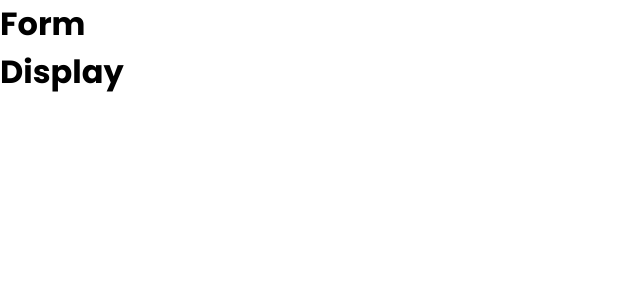
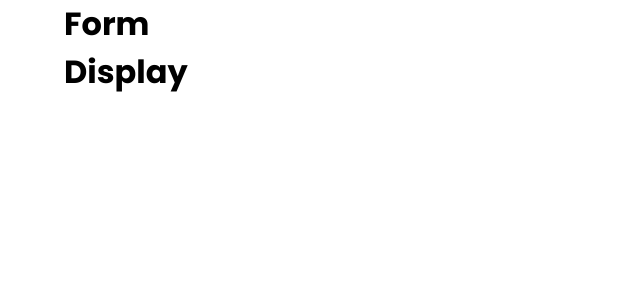
Before and after one commit to riwepo/fem-age-calculator-app, a React (Create React App) app: page / in a window 1280 px wide. Shown: the top 300 px of the page, without its empty margins (0-640 px from the left). Built offline with nearby package versions, Linux system fonts and the light colour scheme.

Commit message:
style card

```diff
--- a/src/components/Card.module.css
+++ b/src/components/Card.module.css
@@ -0,0 +1,13 @@
+.card {
+  --white-color: hsl(0, 0%, 100%);
+}
+
+.card {
+  width: 90vw;
+  margin: 0 auto;
+  background-color: var(--white-color);
+  border-radius: 2rem 2rem 4rem 2rem;
+  display: flex;
+  flex-direction: column;
+  justify-content: center;
+}
```
